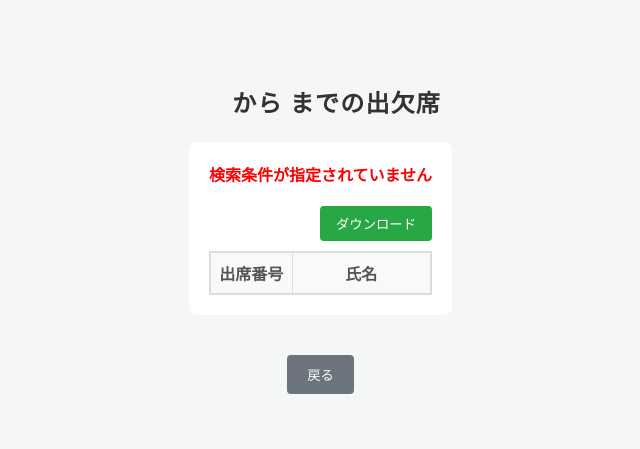
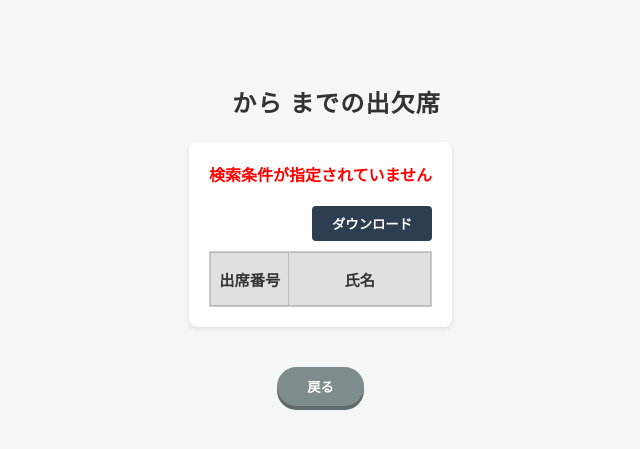
Before and after one commit to esrgdtfdrrthnfytdr/cocone, a FastAPI app: page /attendanceResult in a window 1280 px wide. Shown: the part 110-559 px from the top of the page, without its empty margins (312-952 px from the left). Run offline with FastAPI, Linux system fonts and the light colour scheme; the visitor is signed in with stand-in values (Sample User, id 1); lists and menus that the app fills with data are empty.

Commit message:
Fix result.cssの修正

```diff
--- a/static/css/result.css
+++ b/static/css/result.css
@@ -1,55 +1,187 @@
-/* --- 既存のテーブル等のスタイルは維持してください --- */
-.result-container { background-color: #fff; padding: 20px; border-radius: 8px; margin-bottom: 20px; }
-h1 { font-size: 1.5rem; margin-bottom: 20px; color: #333; text-align: center; }
-.action-bar { display: flex; justify-content: flex-end; margin-bottom: 10px; }
-.download-btn { background-color: #28a745; color: white; border: none; padding: 8px 16px; border-radius: 4px; cursor: pointer; }
-.table-wrapper { overflow-x: auto; border: 1px solid #ddd; }
-.result-table { width: 100%; border-collapse: collapse; white-space: nowrap; }
-.result-table th, .result-table td { border: 1px solid #ddd; padding: 8px; text-align: center; vertical-align: middle; }
-.result-table th { background-color: #f8f9fa; font-weight: bold; color: #555; }
-.fixed-col { position: sticky; left: 0; background-color: #fff; z-index: 10; }
-.result-table th.fixed-col { background-color: #f8f9fa; z-index: 20; }
-.name-col { left: 60px; min-width: 120px; text-align: left; }
-.student-id { min-width: 60px; }
-.cell-stack { display: flex; flex-direction: column; gap: 2px; }
-.status { display: block; padding: 2px 4px; font-size: 0.8rem; border-radius: 3px; cursor: pointer; background-color: #eee; color: #333; }
-.status:hover { opacity: 0.8; }
-.attend { background-color: #d4edda; color: #155724; }
-.absent { background-color: #f8d7da; color: #721c24; }
-.late { background-color: #fff3cd; color: #856404; }
-.early { background-color: #ffeeba; color: #856404; }
-.public-abs { background-color: #cce5ff; color: #004085; }
-.special-abs { background-color: #e2e3e5; color: #383d41; }
-.no-data { background-color: #f0f0f0; color: #999; }
-.back-btn { background-color: #6c757d; color: white; border: none; padding: 10px 20px; border-radius: 4px; cursor: pointer; margin-top: 20px; }
+/* =========================================
+   基本レイアウト・テーブルスタイル (復元版)
+   ========================================= */
+
+.result-container {
+    background-color: #fff;
+    padding: 20px;
+    border-radius: 8px;
+    box-shadow: 0 2px 4px rgba(0,0,0,0.1);
+    margin-bottom: 20px;
+}
+
+h1 {
+    font-size: 1.5rem;
+    margin-bottom: 20px;
+    color: #333;
+    text-align: center;
+}
+
+/* アクションバー */
+.action-bar {
+    display: flex;
+    justify-content: flex-end;
+    margin-bottom: 10px;
+}
+
+.download-btn {
+    background-color: #2c3e50; /* 濃い色に変更 */
+    color: white;
+    border: none;
+    padding: 8px 20px;
+    border-radius: 4px;
+    cursor: pointer;
+    font-weight: bold;
+}
+.download-btn:hover {
+    background-color: #1a252f;
+}
+
+/* テーブル全体 */
+.table-wrapper {
+    overflow-x: auto;
+    border: 1px solid #ccc;
+}
+
+.result-table {
+    width: 100%;
+    border-collapse: collapse;
+    white-space: nowrap;
+    font-size: 0.95rem;
+}
+
+.result-table th, .result-table td {
+    border: 1px solid #bbb; /* 枠線を少し濃く */
+    padding: 6px;
+    text-align: center;
+    vertical-align: middle;
+}
+
+/* ヘッダー */
+.result-table th {
+    background-color: #e0e0e0; /* 少し濃いグレー */
+    font-weight: bold;
+    color: #333;
+    height: 40px;
+}
+
+/* 固定列 */
+.fixed-col {
+    position: sticky;
+    left: 0;
+    background-color: #e0e0e0; /* ヘッダーと同じ背景 */
+    z-index: 10;
+    border-right: 2px solid #999; /* 固定列の境目を強調 */
+}
+.result-table td.fixed-col {
+    background-color: #f9f9f9; /* データ行の固定列は白っぽく */
+}
+
+/* 名前列の位置調整 */
+.name-col {
+    left: 70px; /* 出席番号の幅分ずらす */
+    min-width: 120px;
+    text-align: left;
+    padding-left: 10px;
+}
+.student-id {
+    min-width: 70px;
+}
+
+/* セル内の積み上げ */
+.cell-stack {
+    display: flex;
+    flex-direction: column;
+    gap: 3px;
+    min-width: 80px;
+}
+
+/* --- ステータスバッジ (画像に合わせてソリッドカラーに変更) --- */
+.status {
+    display: block;
+    padding: 4px 2px;
+    font-size: 0.85rem;
+    border-radius: 4px;
+    cursor: pointer;
+    color: #fff; /* 文字色は白 */
+    text-align: center;
+    transition: opacity 0.2s;
+    font-weight: normal;
+}
+
+.status:hover {
+    opacity: 0.85;
+}
+
+/* 各状態の色設定 (画像の配色を再現) */
+.attend {
+    background-color: #48bca3; /* 濃いティールグリーン */
+}
+.absent {
+    background-color: #e74c3c; /* 赤 */
+}
+.late {
+    background-color: #f39c12; /* オレンジ */
+}
+.early {
+    background-color: #e67e22; /* 濃いオレンジ */
+}
+.public-abs {
+    background-color: #d4ac0d; /* マスタードイエロー (画像参考) */
+}
+.special-abs {
+    background-color: #8e44ad; /* 紫 (画像参考) */
+}
+.no-data {
+    background-color: #7f8c8d; /* 濃いグレー (画像image_b4a7af.png参考) */
+    color: #fff;
+}
+
+/* 戻るボタン */
+.back-btn {
+    background-color: #7f8c8d;
+    color: white;
+    border: none;
+    padding: 10px 30px;
+    border-radius: 30px;
+    cursor: pointer;
+    margin-top: 20px;
+    font-weight: bold;
+    box-shadow: 0 4px 0 #5f6a6a;
+}
+.back-btn:active {
+    transform: translateY(2px);
+    box-shadow: 0 2px 0 #5f6a6a;
+}
 
 
-/* ▼▼▼ モーダルウィンドウ完全修正CSS（ここから下を上書き） ▼▼▼ */
+/* =========================================
+   モーダルウィンドウ (忠実再現スタイル)
+   ※ここは変更せず維持
+   ========================================= */
 
-/* 背景のオーバーレイ */
 .modal-overlay {
     position: fixed;
     top: 0;
     left: 0;
     width: 100vw;
     height: 100vh;
-    background-color: rgba(0, 0, 0, 0.4); /* 暗い背景 */
-    display: none; /* 初期非表示 */
+    background-color: rgba(0, 0, 0, 0.4);
+    display: none;
     justify-content: center;
     align-items: center;
-    z-index: 9999; /* 最前面 */
+    z-index: 9999;
 }
 
 .modal-overlay.active {
     display: flex;
 }
 
-/* ウィンドウ本体 */
 .custom-modal-window {
     width: 500px;
     max-width: 90%;
-    background-color: #ffffff; /* 白背景を強制 */
-    border-radius: 10px;       /* 角丸 */
+    background-color: #ffffff;
+    border-radius: 10px;
     padding: 30px;
     box-shadow: 0 5px 15px rgba(0,0,0,0.3);
     font-family: sans-serif;
@@ -60,7 +192,6 @@
     box-sizing: border-box;
 }
 
-/* タイトル "出欠席状態の変更" */
 .custom-modal-title {
     font-size: 1.5rem;
     font-weight: bold;
@@ -68,18 +199,17 @@
     color: #000;
 }
 
-/* 情報グリッド (出席番号、氏名など) */
 .custom-info-grid {
     width: 100%;
     display: flex;
     flex-direction: column;
-    gap: 15px; /* 行間 */
+    gap: 15px;
     margin-bottom: 30px;
 }
 
 .custom-row {
     display: flex;
-    justify-content: center; /* 中央寄せ */
+    justify-content: center;
     align-items: center;
     width: 100%;
 }
@@ -89,17 +219,16 @@
     text-align: right;
     font-weight: bold;
     font-size: 1rem;
-    margin-right: 30px; /* ラベルと値の間隔 */
+    margin-right: 30px;
 }
 
 .custom-value {
     width: 150px;
     text-align: left;
     font-weight: bold;
-    font-size: 1.4rem; /* 値は大きく */
+    font-size: 1.4rem;
 }
 
-/* セレクトボックスエリア */
 .custom-select-area {
     margin-bottom: 30px;
     text-align: center;
@@ -123,7 +252,7 @@
     width: 100%;
     padding: 10px;
     font-size: 1.2rem;
-    border: 2px solid #333; /* 太い黒枠 */
+    border: 2px solid #333;
     border-radius: 5px;
     background-color: #fff;
     font-weight: bold;
@@ -133,7 +262,6 @@
     appearance: none;
 }
 
-/* 擬似要素でV矢印を作る */
 .custom-select-wrapper::after {
     content: "V";
     position: absolute;
@@ -147,7 +275,6 @@
     font-size: 0.8rem;
 }
 
-/* ボタンエリア */
 .custom-modal-buttons {
     display: flex;
     gap: 20px;
@@ -155,17 +282,15 @@
     width: 100%;
 }
 
-/* ボタン共通スタイル */
 .custom-btn {
     width: 160px;
     height: 50px;
-    border-radius: 25px; /* 完全な丸み（ピル型） */
-    border: 2px solid #333; /* 太い黒枠 */
+    border-radius: 25px;
+    border: 2px solid #333;
     font-size: 1.2rem;
     font-weight: bold;
     color: #fff;
     cursor: pointer;
-    /* 立体的な影 */
     box-shadow: 0 4px 0 #333;
     transition: transform 0.1s, box-shadow 0.1s;
 }
@@ -175,15 +300,10 @@
     box-shadow: 0 2px 0 #333;
 }
 
-/* 戻るボタン (グレー) */
 .btn-gray {
-    background-color: #95a5a6; /* グレー */
-    /* グラデーションで立体感を出す場合 */
     background: linear-gradient(to bottom, #aab7b8, #95a5a6);
 }
 
-/* 変更ボタン (緑/ティール) */
 .btn-green {
-    background-color: #63d2b0; /* 指定画像に近い色 */
     background: linear-gradient(to bottom, #7ee0c4, #63d2b0);
 }
```
